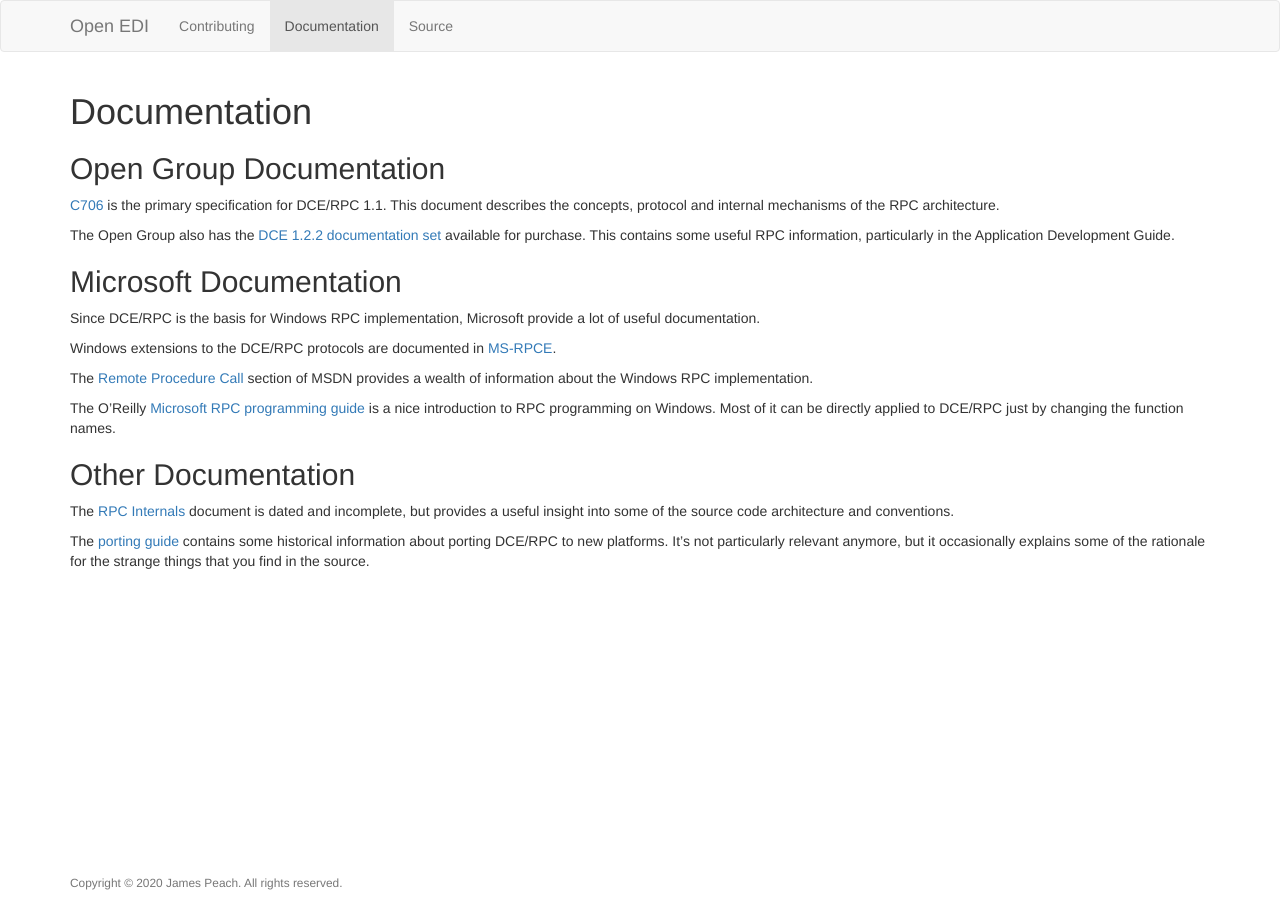
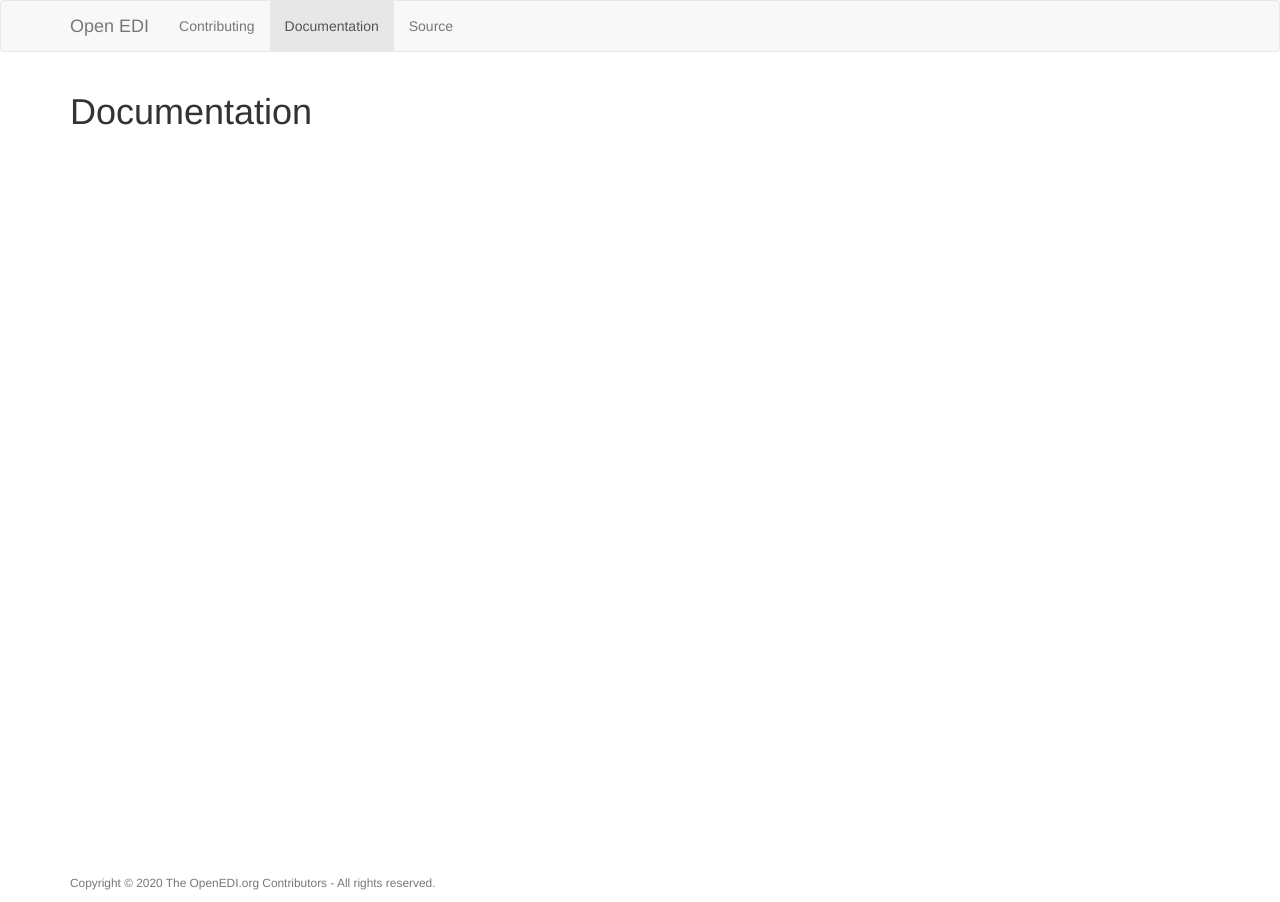
Before and after one commit to openediorg/openediorg.github.io, a Jekyll site: the page built from documentation.md, in a window 1280 px wide. Built offline with Jekyll 4.4.1, drawn with Linux system fonts in a browser that asks for light colours; nearby versions of some CDN libraries; comment, search, counter and statistics services are not loaded.

Commit message:
docs(update): update pages

```diff
--- a/_layouts/default.html
+++ b/_layouts/default.html
@@ -26,7 +26,7 @@
     <footer class="sticky-footer">
       <div class="container">
         <ul class="list-inline">
-          <li><small class="text-muted">Copyright &copy; {{ "now" | date: "%Y" }} James Peach. All rights reserved.</small></li>
+          <li><small class="text-muted">Copyright &copy; {{ "now" | date: "%Y" }} The OpenEDI.org Contributors -  All rights reserved.</small></li>
         </ul>
       </div>
     </footer>
--- a/documentation.md
+++ b/documentation.md
@@ -2,37 +2,3 @@
 title: Documentation
 redirect_from: /documentation.html
 ---
-
-## Open Group Documentation
-
-[C706](http://www.opengroup.org/onlinepubs/9629399/) is the primary specification for DCE/RPC 1.1. This document describes the concepts, protocol and internal mechanisms of the RPC architecture.
-
-The Open Group also has the [DCE 1.2.2 documentation set](http://www.opengroup.org/bookstore/catalog/t151x.htm)
-available for purchase. This contains some useful RPC information,
-particularly in the Application Development Guide.
-
-## Microsoft Documentation
-
-Since DCE/RPC is the basis for Windows RPC implementation,
-Microsoft provide a lot of useful documentation.
-
-Windows extensions to the DCE/RPC protocols are documented in
-[MS-RPCE](http://msdn.microsoft.com/en-us/library/cc243560.aspx).
-
-The [Remote Procedure Call](http://msdn.microsoft.com/en-us/library/aa378651.aspx) section of MSDN provides a wealth
-of information about the Windows RPC implementation.
-
-The O'Reilly [Microsoft RPC programming guide](http://openlibrary.org/books/OL555525M/Microsoft_RPC_programming_guide) is a nice
-introduction to RPC programming on Windows. Most of it can be
-directly applied to DCE/RPC just by changing the function names.
-
-## Other Documentation
-
-The [RPC Internals](rpc-internals.pdf) document is
-dated and incomplete, but provides a useful insight into some of
-the source code architecture and conventions.
-
-The [porting guide](rpc-porting.pdf) contains some historical information
-about porting DCE/RPC to new platforms. It's not particularly
-relevant anymore, but it occasionally explains some of the rationale
-for the strange things that you find in the source.
```
